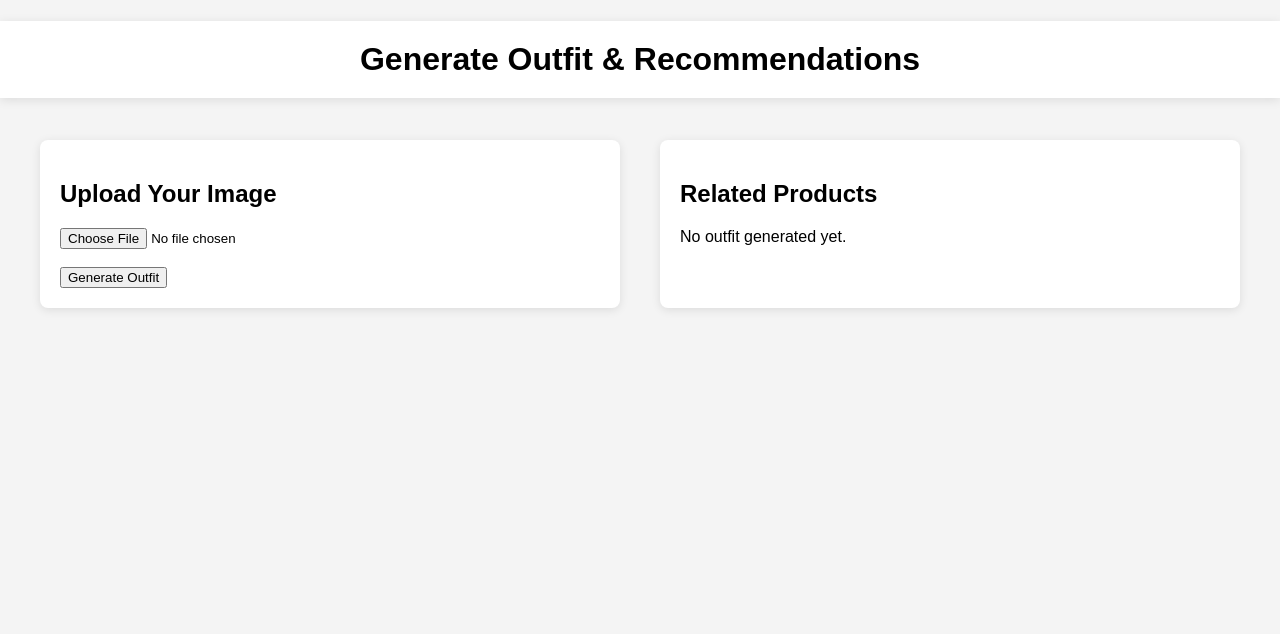
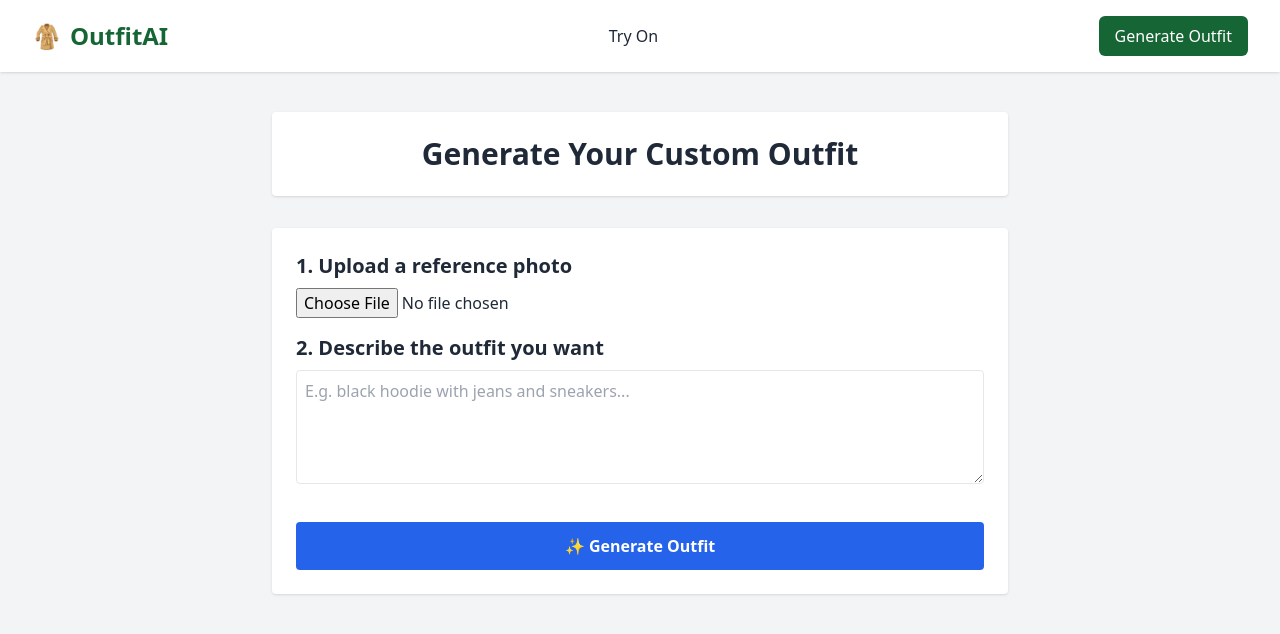
Before and after one commit to AkihimaTomoya/IPR, a Flask app: page /outfit-recommend in a window 1280 px wide. Shown: the top 634 px of the page. Run offline with Flask 3, Linux system fonts and the light colour scheme; some libraries are stand-ins or nearby versions.

Commit message:
Update outfit_recommend.html

```diff
--- a/templates/outfit_recommend.html
+++ b/templates/outfit_recommend.html
@@ -2,176 +2,52 @@
 <html lang="en">
 <head>
   <meta charset="UTF-8">
-  <meta name="viewport" content="width=device-width, initial-scale=1">
-  <title>Outfit Recommendations</title>
-  <style>
-    body {
-      font-family: sans-serif;
-      margin: 0;
-      padding: 0;
-      background-color: #f4f4f4;
-    }
+  <title>Generate Outfit</title>
+  <meta name="viewport" content="width=device-width, initial-scale=1.0">
+  <script src="https://cdn.tailwindcss.com"></script>
+  <link rel="stylesheet" href="{{ url_for('static', filename='styles/generate_outfit.css') }}">
+</head>
+<body class="bg-gray-100 text-gray-800 font-sans">
 
-    .container {
-      display: flex;
-      gap: 40px;
-      padding: 20px;
-      justify-content: space-between;
-      max-width: 1200px;
-      margin: 0 auto;
-    }
+  <!-- Navbar -->
+  <nav class="flex justify-between items-center px-8 py-4 shadow bg-white fixed w-full top-0 z-50">
+    <div class="text-2xl font-bold text-green-800 flex items-center gap-2">
+      <a href="{{ url_for('home') }}" class="flex items-center gap-2 group">
+        <span class="text-2xl">🧥</span>
+        <span class="group-hover:underline">OutfitAI</span>
+      </a>
+    </div>
+      </div class="flex gap-6 items-center text-green-800 font-medium">
+      <!-- <a href="{{ url_for('outfit_recommend') }}" class="hover:underline">Outfit Recommend</a> -->
+      <a href="{{ url_for('tryon_outfit') }}" class="hover:underline">Try On</a>
+      <a href="{{ url_for('generate_outfit') }}" class="bg-green-800 text-white px-4 py-2 rounded-md hover:bg-green-700">Generate Outfit</a>
+    </div>
+  </nav>
 
-    .products, .images {
-      flex: 1;
-      background-color: #fff;
-      padding: 20px;
-      border-radius: 8px;
-      box-shadow: 0 2px 10px rgba(0, 0, 0, 0.1);
-    }
+  <!-- Main Content -->
+  <main class="pt-28 max-w-3xl mx-auto px-4">
+    <h1 class="text-center text-3xl font-semibold bg-white py-6 shadow rounded mb-8">Generate Your Custom Outfit</h1>
 
-    .products h2, .images h2 {
-      font-size: 24px;
-      margin-bottom: 20px;
-    }
+    <form method="post" enctype="multipart/form-data" class="bg-white p-6 rounded shadow">
+      <div class="mb-4">
+        <h2 class="text-xl font-semibold mb-2">1. Upload a reference photo</h2>
+        <input type="file" name="reference_image" accept="image/*" class="file-upload">
+      </div>
 
-    .products ul {
-      padding: 0;
-      list-style-type: none;
-    }
+      <div class="mb-4">
+        <h2 class="text-xl font-semibold mb-2">2. Describe the outfit you want</h2>
+        <textarea name="description" rows="4" class="w-full border rounded p-2" placeholder="E.g. black hoodie with jeans and sneakers..."></textarea>
+      </div>
 
-    .products li {
-      margin-bottom: 1.5em;
-      border-bottom: 1px solid #ddd;
-      padding-bottom: 10px;
-    }
+      <input type="submit" value="✨ Generate Outfit" class="bg-blue-600 hover:bg-blue-700 text-white font-semibold py-3 px-6 rounded mt-4 w-full">
+    </form>
 
-    .products img {
-      max-width: 100px;
-      display: block;
-      margin-bottom: 10px;
-      border-radius: 4px;
-    }
-
-    .products a {
-      color: #007bff;
-      text-decoration: none;
-      font-weight: bold;
-    }
-
-    .products a:hover {
-      text-decoration: underline;
-    }
-
-    .images img {
-      width: 100%;
-      border-radius: 8px;
-      box-shadow: 0 2px 10px rgba(0, 0, 0, 0.1);
-    }
-
-    #loader {
-      margin-top: 1em;
-    }
-
-    progress {
-      width: 100%;
-    }
-
-    .preview-area {
-      text-align: center;
-      margin-bottom: 20px;
-    }
-
-    #image-preview {
-      max-width: 100%;
-      max-height: 300px;
-      border-radius: 8px;
-      margin-bottom: 10px;
-      box-shadow: 0 2px 10px rgba(0, 0, 0, 0.1);
-    }
-  </style>
-</head>
-<body>
-  <h1 style="text-align: center; padding: 20px; background-color: #fff; box-shadow: 0 2px 10px rgba(0, 0, 0, 0.1);">Generate Outfit & Recommendations</h1>
-
-  <div class="container">
-    <!-- LEFT: Upload Image Form -->
-    <div class="images">
-      <h2>Upload Your Image</h2>
-      <form method="POST" enctype="multipart/form-data">
-        <div class="preview-area">
-          {% if image_path %}
-            <img id="image-preview" src="{{ url_for('static', filename='uploads/' + filename) }}" alt="Uploaded Image">
-          {% else %}
-            <img id="image-preview" style="display:none;" alt="Uploaded Image">
-          {% endif %}
-        </div>
-        <input type="file" name="image" accept="image/*" id="image-upload" onchange="previewImage(event)">
-        <br><br>
-        <button type="submit">Generate Outfit</button>
-      </form>
+    {% if result %}
+    <div class="mt-8 text-center">
+      <h2 class="text-xl font-semibold mb-2">Result</h2>
+      <img src="{{ url_for('static', filename=result.split('static/')[-1]) }}" class="mx-auto rounded shadow max-w-md">
     </div>
-
-    <!-- RIGHT: Product Recommendations -->
-    <div class="products">
-      <h2>Related Products</h2>
-      {% if query %}
-        <div id="loader">
-          <p>Loading recommendations...</p>
-          <progress id="progress" value="0" max="100"></progress>
-        </div>
-        <ul id="product-list"></ul>
-      {% else %}
-        <p>No outfit generated yet.</p>
-      {% endif %}
-    </div>
-  </div>
-
-  <script>
-    function previewImage(event) {
-      const imagePreview = document.getElementById('image-preview');
-      const file = event.target.files[0];
-      if (file) {
-        const reader = new FileReader();
-        reader.onload = function () {
-          imagePreview.src = reader.result;
-          imagePreview.style.display = "block";
-        };
-        reader.readAsDataURL(file);
-      }
-    }
-
-    {% if query %}
-      const query = "{{ query }}";
-      fetch(`/search_data?query=${encodeURIComponent(query)}`)
-        .then(response => response.json())
-        .then(items => {
-          const productList = document.getElementById("product-list");
-          const loader = document.getElementById("loader");
-          productList.innerHTML = "";
-          loader.style.display = "none";
-
-          if (items.length === 0) {
-            productList.innerHTML = "<p>No products found.</p>";
-          } else {
-            items.forEach((item, index) => {
-              const li = document.createElement("li");
-              li.innerHTML = `
-                <h3>[${index + 1}] ${item.title}</h3>
-                <p>💰 Price: ${item.price || "N/A"}</p>
-                <p>🛍️ Source: ${item.source || "N/A"}</p>
-                <p><a href="${item.link}" target="_blank">🔗 View Product</a></p>
-                ${item.thumbnail ? `<img src="${item.thumbnail}" alt="${item.title}">` : "<p>No image available</p>"}
-              `;
-              productList.appendChild(li);
-            });
-          }
-        })
-        .catch(err => {
-          console.error("Error fetching product data:", err);
-          const productList = document.getElementById("product-list");
-          productList.innerHTML = "<p>Error loading products. Please try again later.</p>";
-        });
     {% endif %}
-  </script>
+  </main>
 </body>
 </html>
```
